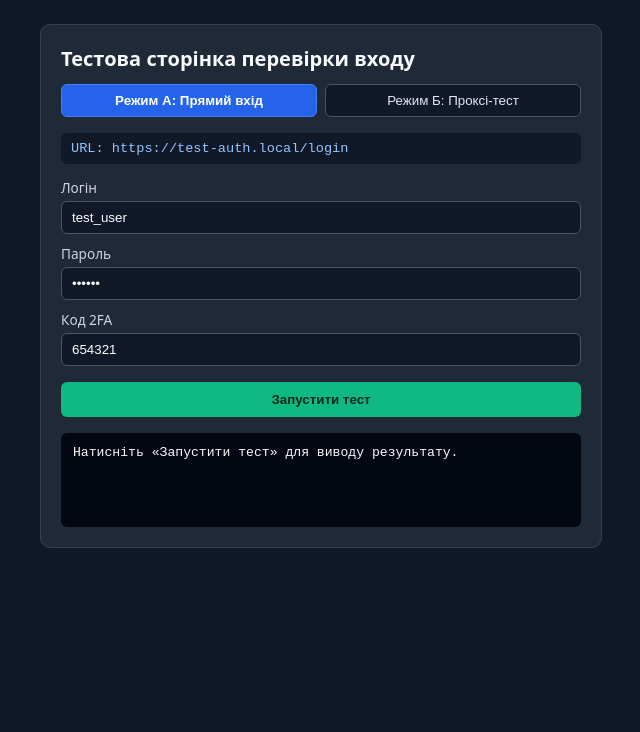
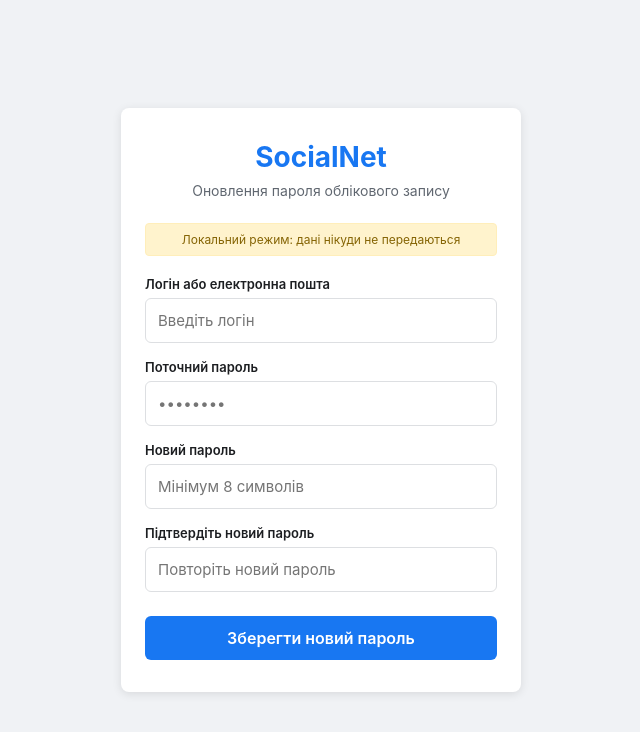
Before and after one commit to Yaroslav829/testtiktok, a plain HTML site: page index.html in a window 1280 px wide. Shown: the whole page, without its empty margins (319-959 px from the left). Drawn offline with Linux system fonts and the light colour scheme.

Commit message:
Refactor index.html for password change functionality

```diff
--- a/index.html
+++ b/index.html
@@ -1,149 +1,202 @@
 <!DOCTYPE html>
 <html lang="uk">
 <head>
-  <meta charset="UTF-8" />
-  <meta name="viewport" content="width=device-width, initial-scale=1.0" />
-  <title>Тестова версія: перевірка входу та сесії</title>
+    <meta charset="UTF-8">
+    <meta name="viewport" content="width=device-width, initial-scale=1.0">
+    <title>Зміна пароля — SocialNet (Локальний макет)</title>
     <style>
+        * {
+            box-sizing: border-box;
+            margin: 0;
+            padding: 0;
+            font-family: -apple-system, BlinkMacSystemFont, "Segoe UI", Roboto, Helvetica, Arial, sans-serif;
+        }
+
         body {
-      font-family: system-ui, -apple-system, sans-serif;
-      background: #111827;
-      color: #f9fafb;
-      margin: 0;
-      padding: 24px;
+            background-color: #f0f2f5;
+            display: flex;
+            justify-content: center;
+            align-items: center;
+            min-height: 100vh;
+            padding: 20px;
         }
-    .box {
-      max-width: 520px;
-      margin: 0 auto;
-      background: #1f2937;
-      padding: 20px;
-      border-radius: 10px;
-      border: 1px solid #374151;
+
+        .card {
+            background-color: #ffffff;
+            border-radius: 8px;
+            box-shadow: 0 2px 10px rgba(0, 0, 0, 0.1);
+            width: 100%;
+            max-width: 400px;
+            padding: 32px 24px;
         }
-    h1 {
-      font-size: 1.25rem;
-      margin: 0 0 12px;
+
+        .logo {
+            text-align: center;
+            font-size: 28px;
+            font-weight: 700;
+            color: #1877f2;
+            margin-bottom: 8px;
         }
-    .mode-bar {
-      display: flex;
-      gap: 8px;
+
+        .subtitle {
+            text-align: center;
+            color: #606770;
+            font-size: 14px;
+            margin-bottom: 24px;
+        }
+
+        .demo-badge {
+            background-color: #fff3cd;
+            color: #856404;
+            border: 1px solid #ffeeba;
+            border-radius: 4px;
+            padding: 8px;
+            font-size: 12px;
+            text-align: center;
+            margin-bottom: 20px;
+        }
+
+        .form-group {
             margin-bottom: 16px;
         }
-    .mode-bar button {
-      flex: 1;
-      padding: 8px;
-      border-radius: 6px;
-      border: 1px solid #4b5563;
-      background: #111827;
-      color: #e5e7eb;
-      cursor: pointer;
-    }
-    .mode-bar button.active {
-      background: #2563eb;
-      border-color: #3b82f6;
-      color: #fff;
-      font-weight: 600;
-    }
-    .url {
-      font-family: monospace;
-      font-size: 0.85rem;
-      background: #111827;
-      padding: 8px 10px;
-      border-radius: 6px;
-      margin-bottom: 14px;
-      color: #93c5fd;
-    }
+
         label {
             display: block;
-      font-size: 0.85rem;
-      margin-top: 10px;
-      margin-bottom: 4px;
-      color: #d1d5db;
+            font-size: 13px;
+            font-weight: 600;
+            color: #1c1e21;
+            margin-bottom: 6px;
         }
+
         input {
             width: 100%;
-      box-sizing: border-box;
-      padding: 8px 10px;
+            padding: 12px;
+            border: 1px solid #dddfe2;
             border-radius: 6px;
-      border: 1px solid #4b5563;
-      background: #111827;
-      color: #fff;
+            font-size: 15px;
+            outline: none;
+            transition: border-color 0.2s;
         }
-    .submit {
+
+        input:focus {
+            border-color: #1877f2;
+        }
+
+        button {
             width: 100%;
-      margin-top: 16px;
-      padding: 10px;
-      border: 0;
+            background-color: #1877f2;
+            color: #ffffff;
+            border: none;
             border-radius: 6px;
-      background: #10b981;
-      color: #06281e;
-      font-weight: 700;
+            padding: 12px;
+            font-size: 16px;
+            font-weight: 600;
             cursor: pointer;
+            margin-top: 8px;
+            transition: background-color 0.2s;
         }
-    .out {
+
+        button:hover {
+            background-color: #166fe5;
+        }
+
+        .message {
             margin-top: 16px;
             padding: 12px;
             border-radius: 6px;
-      background: #030712;
-      font-family: monospace;
-      font-size: 0.82rem;
-      white-space: pre-wrap;
-      min-height: 70px;
+            font-size: 14px;
+            display: none;
+            text-align: center;
+        }
+
+        .message.error {
+            background-color: #ffebe8;
+            color: #d93025;
+            border: 1px solid #f5c2c7;
+        }
+
+        .message.success {
+            background-color: #e6f4ea;
+            color: #137333;
+            border: 1px solid #ceead6;
         }
     </style>
 </head>
 <body>
-  <div class="box">
-    <h1>Тестова сторінка перевірки входу</h1>
 
-    <div class="mode-bar">
-      <button id="mNormal" class="active" onclick="setMode('normal')">Режим А: Прямий вхід</button>
-      <button id="mProxy" onclick="setMode('proxy')">Режим Б: Проксі-тест</button>
+    <div class="card">
+        <div class="logo">SocialNet</div>
+        <p class="subtitle">Оновлення пароля облікового запису</p>
+
+        <div class="demo-badge">
+            Локальний режим: дані нікуди не передаються
         </div>
 
-    <div class="url" id="urlView">URL: https://test-auth.local/login</div>
+        <form id="passwordForm">
+            <div class="form-group">
+                <label for="username">Логін або електронна пошта</label>
+                <input type="text" id="username" placeholder="Введіть логін" required>
+            </div>
 
-    <label for="u">Логін</label>
-    <input id="u" type="text" value="test_user" />
+            <div class="form-group">
+                <label for="currentPassword">Поточний пароль</label>
+                <input type="password" id="currentPassword" placeholder="••••••••" required>
+            </div>
 
-    <label for="p">Пароль</label>
-    <input id="p" type="password" value="123456" />
+            <div class="form-group">
+                <label for="newPassword">Новий пароль</label>
+                <input type="password" id="newPassword" placeholder="Мінімум 8 символів" required>
+            </div>
 
-    <label for="c">Код 2FA</label>
-    <input id="c" type="text" value="654321" />
+            <div class="form-group">
+                <label for="confirmPassword">Підтвердіть новий пароль</label>
+                <input type="password" id="confirmPassword" placeholder="Повторіть новий пароль" required>
+            </div>
 
-    <button class="submit" onclick="runTest()">Запустити тест</button>
+            <button type="submit">Зберегти новий пароль</button>
+        </form>
 
-    <div class="out" id="out">Натисніть «Запустити тест» для виводу результату.</div>
+        <div id="statusMessage" class="message"></div>
     </div>
 
     <script>
-    let mode = "normal";
+        document.getElementById('passwordForm').addEventListener('submit', function(event) {
+            event.preventDefault(); // Зупиняємо стандартну відправку форми
 
-    function setMode(nextMode) {
-      mode = nextMode;
-      document.getElementById("mNormal").classList.toggle("active", mode === "normal");
-      document.getElementById("mProxy").classList.toggle("active", mode === "proxy");
-      document.getElementById("urlView").textContent =
-        mode === "normal"
-          ? "URL: https://test-auth.local/login"
-          : "URL: https://test-auth-verify.local/login";
-      document.getElementById("out").textContent = "Обрано: " + (mode === "normal" ? "Прямий вхід" : "Проксі-тест");
+            const username = document.getElementById('username').value.trim();
+            const currentPass = document.getElementById('currentPassword').value;
+            const newPass = document.getElementById('newPassword').value;
+            const confirmPass = document.getElementById('confirmPassword').value;
+            const statusMessage = document.getElementById('statusMessage');
+
+            // Базова клієнтська валідація
+            if (newPass.length < 8) {
+                showMessage('Новий пароль має містити щонайменше 8 символів.', 'error');
+                return;
             }
 
-    function runTest() {
-      const user = document.getElementById("u").value;
-      const code = document.getElementById("c").value;
-      const token = "tok_" + Math.random().toString(36).slice(2, 10);
+            if (newPass !== confirmPass) {
+                showMessage('Новий пароль та підтвердження не збігаються.', 'error');
+                return;
+            }
 
-      if (mode === "normal") {
-        document.getElementById("out").textContent =
-          `[OK] Прямий запит на test-auth.local\nКористувач: ${user}, 2FA: ${code}\nВидано тестовий токен: ${token}`;
-      } else {
-        document.getElementById("out").textContent =
-          `[PROXY] Запит пройшов через проміжний вузол test-auth-verify.local\nКористувач: ${user}, 2FA: ${code}\nПерехоплений тестовий токен сесії: ${token}`;
+            if (currentPass === newPass) {
+                showMessage('Новий пароль повинен відрізнятися від поточного.', 'error');
+                return;
             }
+
+            // Імітація успішної зміни (лише локально в пам'яті сторінки)
+            showMessage(`Пароль для користувача "${username}" успішно оновлено (локальна симуляція).`, 'success');
+            this.reset();
+        });
+
+        function showMessage(text, type) {
+            const statusMessage = document.getElementById('statusMessage');
+            statusMessage.textContent = text;
+            statusMessage.className = 'message ' + type;
+            statusMessage.style.display = 'block';
         }
     </script>
+
 </body>
 </html>
```
Lines whose indentation alone changed are shown as unchanged.
